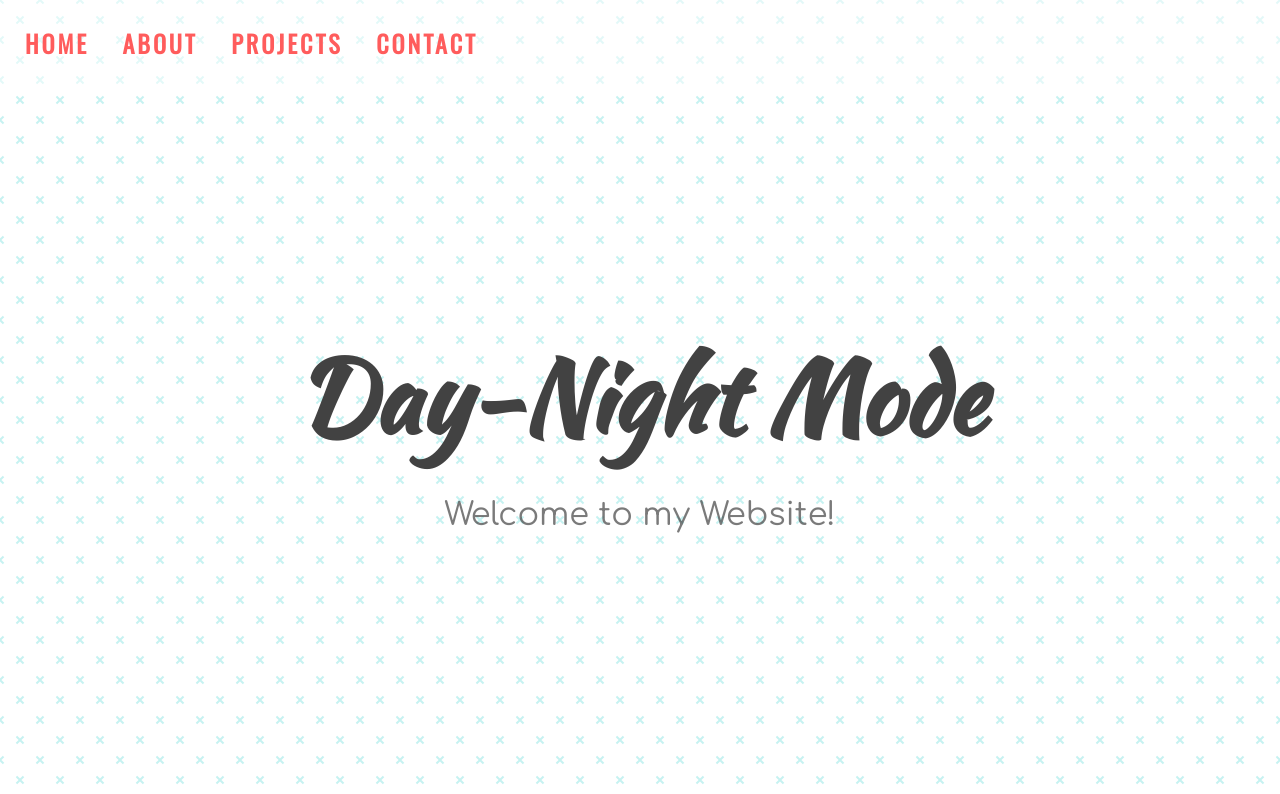
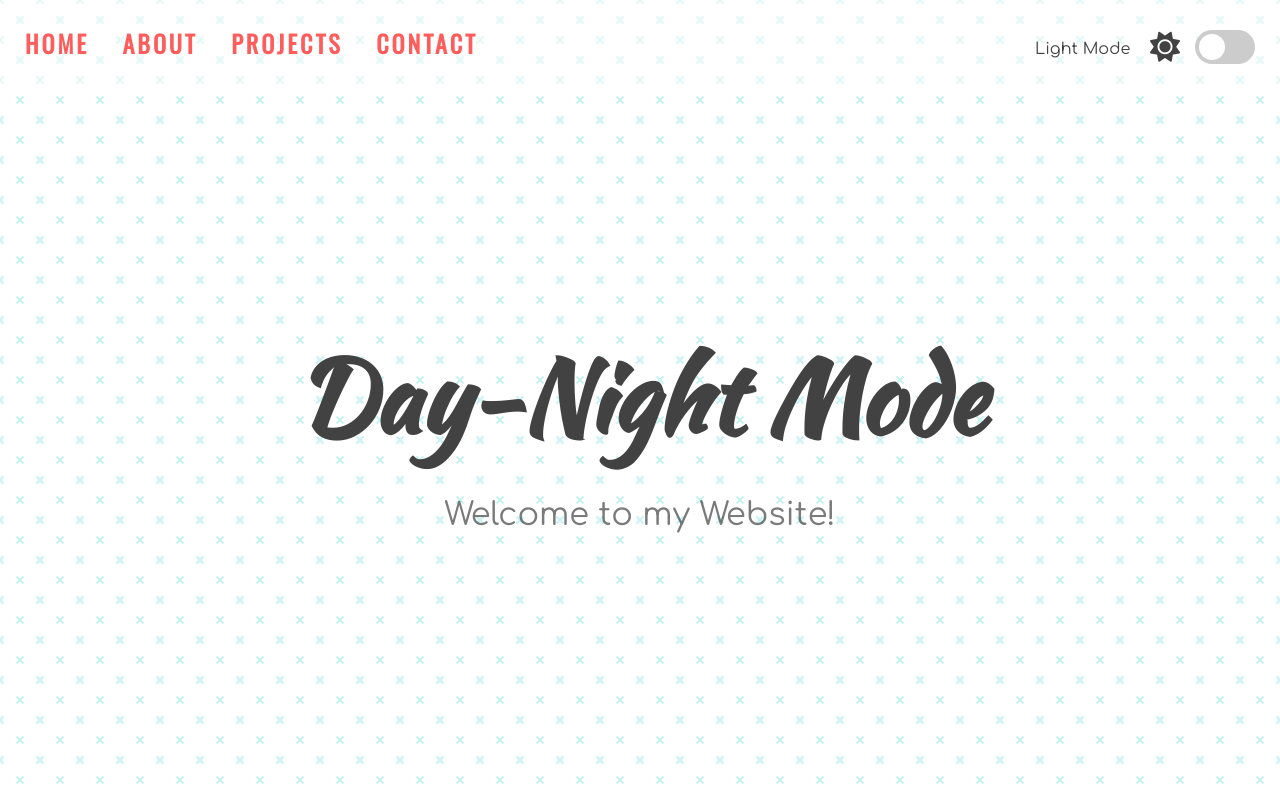
Before and after one commit to MehtabKaur/Light-Dark-Mode, a plain HTML site: page index.html in a window 1280 px wide. Shown: the top 794 px of the page. Drawn offline with nearby package versions, Linux system fonts and the light colour scheme.

Commit message:
added toggle switch

```diff
--- a/index.html
+++ b/index.html
@@ -9,6 +9,18 @@
     <link rel="stylesheet" href="style.css">
 </head>
 <body>
+    <!-- Dark Mode Switch -->
+    <div class="theme-switch-wrapper">
+        <!-- Will be modified with javascript -->
+        <span id="toggle-icon">
+            <span class="toggle-text">Light Mode</span>
+            <i class="fas fa-sun"></i>
+        </span>
+        <label class="theme-switch">
+            <input type="checkbox">
+            <div class="slider round"></div>
+        </label>
+    </div>
     <!-- Navigation Header -->
     <nav id="nav">
         <a href="#home">HOME</a>
--- a/style.css
+++ b/style.css
@@ -192,6 +192,7 @@ p {
 .theme-switch-wrapper {
   display: flex;
   align-items: center;
+  /*bigger number bc we want toggle to be on top of navigation header */
   z-index: 100;
   position: fixed;
   right: 25px;
```
